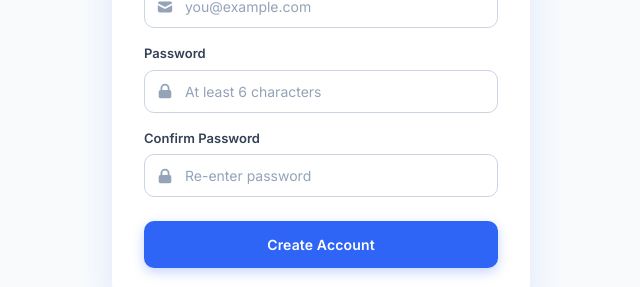
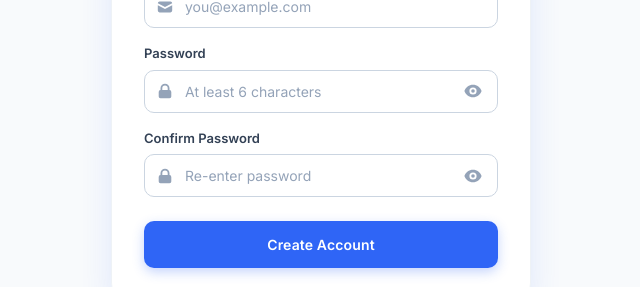
Before and after one commit to aritra1243/ai-video-calling-app, a React (Vite) app in the folder frontend/: page /register in a window 1280 px wide. Shown: the part 390-677 px from the top of the page, without its empty margins (319-959 px from the left). Built offline with nearby package versions, Linux system fonts and the light colour scheme; no server answers.

Commit message:
feat(auth): add show/hide password eye buttons on sign in and sign up pages

```diff
--- a/frontend/src/pages/LoginPage.jsx
+++ b/frontend/src/pages/LoginPage.jsx
@@ -1,12 +1,13 @@
 import { useState } from 'react';
 import { Link, useNavigate } from 'react-router-dom';
 import { useAuth } from '../context/AuthContext';
-import { HiMail, HiLockClosed, HiVideoCamera } from 'react-icons/hi';
+import { HiMail, HiLockClosed, HiVideoCamera, HiEye, HiEyeOff } from 'react-icons/hi';
 import toast from 'react-hot-toast';
 
 const LoginPage = () => {
   const [email, setEmail] = useState('');
   const [password, setPassword] = useState('');
+  const [showPassword, setShowPassword] = useState(false);
   const [loading, setLoading] = useState(false);
   const { login } = useAuth();
   const navigate = useNavigate();
@@ -119,15 +120,37 @@ const LoginPage = () => {
                 color: '#94a3b8',
               }} size={18} />
               <input
-                type="password"
+                type={showPassword ? 'text' : 'password'}
                 className="input"
-                style={{ paddingLeft: '2.5rem' }}
+                style={{ paddingLeft: '2.5rem', paddingRight: '2.5rem' }}
                 placeholder="••••••••"
                 value={password}
                 onChange={(e) => setPassword(e.target.value)}
                 required
                 minLength={6}
               />
+              <button
+                type="button"
+                onClick={() => setShowPassword(!showPassword)}
+                style={{
+                  position: 'absolute',
+                  right: '0.75rem',
+                  top: '50%',
+                  transform: 'translateY(-50%)',
+                  background: 'none',
+                  border: 'none',
+                  cursor: 'pointer',
+                  color: '#94a3b8',
+                  display: 'flex',
+                  alignItems: 'center',
+                  justifyContent: 'center',
+                  padding: '0.25rem',
+                }}
+                aria-label={showPassword ? 'Hide password' : 'Show password'}
+                tabIndex={-1}
+              >
+                {showPassword ? <HiEyeOff size={18} /> : <HiEye size={18} />}
+              </button>
             </div>
           </div>
 
--- a/frontend/src/pages/RegisterPage.jsx
+++ b/frontend/src/pages/RegisterPage.jsx
@@ -1,7 +1,7 @@
 import { useState } from 'react';
 import { Link, useNavigate } from 'react-router-dom';
 import { useAuth } from '../context/AuthContext';
-import { HiUser, HiMail, HiLockClosed, HiVideoCamera } from 'react-icons/hi';
+import { HiUser, HiMail, HiLockClosed, HiVideoCamera, HiEye, HiEyeOff } from 'react-icons/hi';
 import toast from 'react-hot-toast';
 
 const RegisterPage = () => {
@@ -9,6 +9,8 @@ const RegisterPage = () => {
   const [email, setEmail] = useState('');
   const [password, setPassword] = useState('');
   const [confirmPassword, setConfirmPassword] = useState('');
+  const [showPassword, setShowPassword] = useState(false);
+  const [showConfirmPassword, setShowConfirmPassword] = useState(false);
   const [loading, setLoading] = useState(false);
   const { register } = useAuth();
   const navigate = useNavigate();
@@ -154,15 +156,37 @@ const RegisterPage = () => {
                 color: '#94a3b8',
               }} size={18} />
               <input
-                type="password"
+                type={showPassword ? 'text' : 'password'}
                 className="input"
-                style={{ paddingLeft: '2.5rem' }}
+                style={{ paddingLeft: '2.5rem', paddingRight: '2.5rem' }}
                 placeholder="At least 6 characters"
                 value={password}
                 onChange={(e) => setPassword(e.target.value)}
                 required
                 minLength={6}
               />
+              <button
+                type="button"
+                onClick={() => setShowPassword(!showPassword)}
+                style={{
+                  position: 'absolute',
+                  right: '0.75rem',
+                  top: '50%',
+                  transform: 'translateY(-50%)',
+                  background: 'none',
+                  border: 'none',
+                  cursor: 'pointer',
+                  color: '#94a3b8',
+                  display: 'flex',
+                  alignItems: 'center',
+                  justifyContent: 'center',
+                  padding: '0.25rem',
+                }}
+                aria-label={showPassword ? 'Hide password' : 'Show password'}
+                tabIndex={-1}
+              >
+                {showPassword ? <HiEyeOff size={18} /> : <HiEye size={18} />}
+              </button>
             </div>
           </div>
 
@@ -185,14 +209,36 @@ const RegisterPage = () => {
                 color: '#94a3b8',
               }} size={18} />
               <input
-                type="password"
+                type={showConfirmPassword ? 'text' : 'password'}
                 className="input"
-                style={{ paddingLeft: '2.5rem' }}
+                style={{ paddingLeft: '2.5rem', paddingRight: '2.5rem' }}
                 placeholder="Re-enter password"
                 value={confirmPassword}
                 onChange={(e) => setConfirmPassword(e.target.value)}
                 required
               />
+              <button
+                type="button"
+                onClick={() => setShowConfirmPassword(!showConfirmPassword)}
+                style={{
+                  position: 'absolute',
+                  right: '0.75rem',
+                  top: '50%',
+                  transform: 'translateY(-50%)',
+                  background: 'none',
+                  border: 'none',
+                  cursor: 'pointer',
+                  color: '#94a3b8',
+                  display: 'flex',
+                  alignItems: 'center',
+                  justifyContent: 'center',
+                  padding: '0.25rem',
+                }}
+                aria-label={showConfirmPassword ? 'Hide password' : 'Show password'}
+                tabIndex={-1}
+              >
+                {showConfirmPassword ? <HiEyeOff size={18} /> : <HiEye size={18} />}
+              </button>
             </div>
           </div>
 
```
